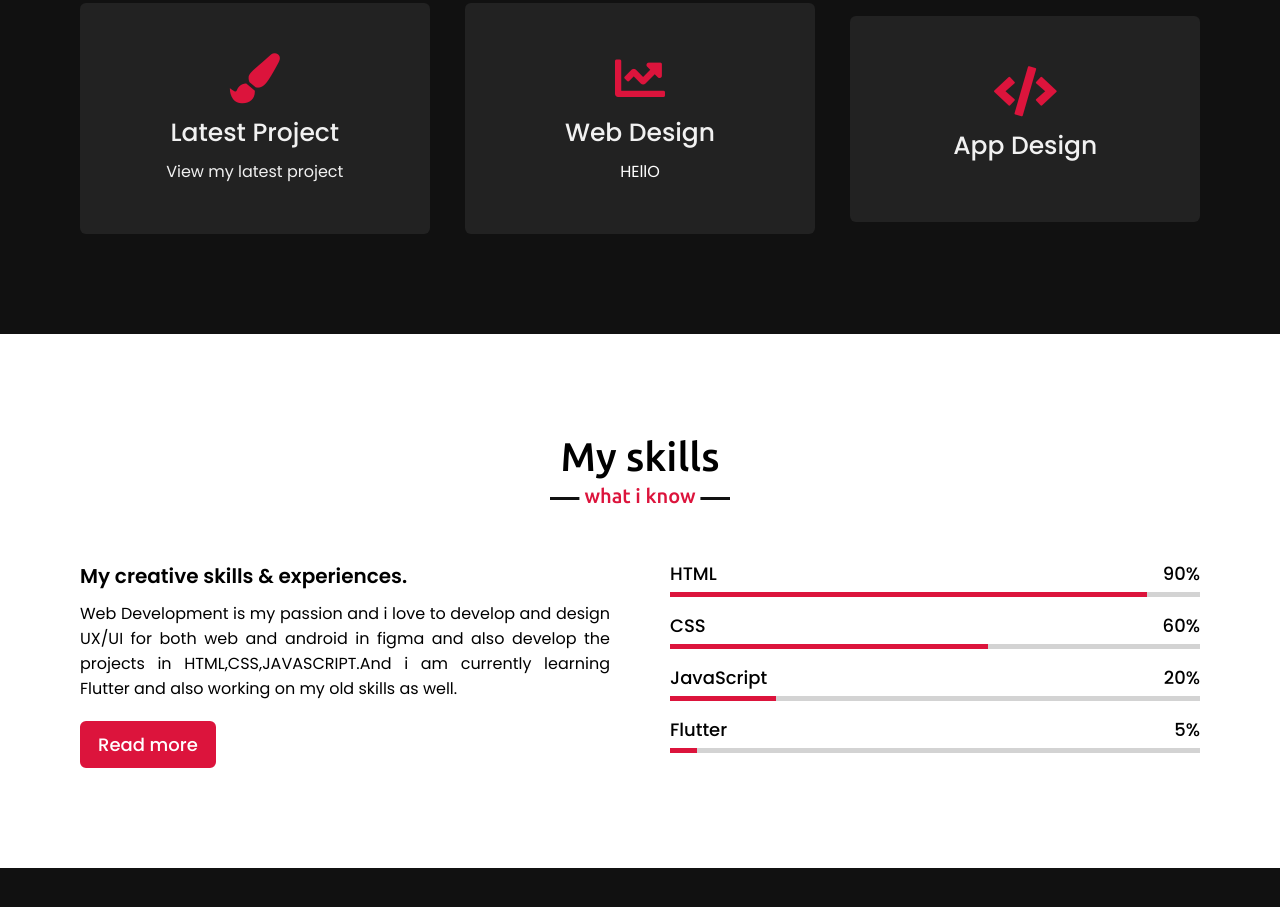
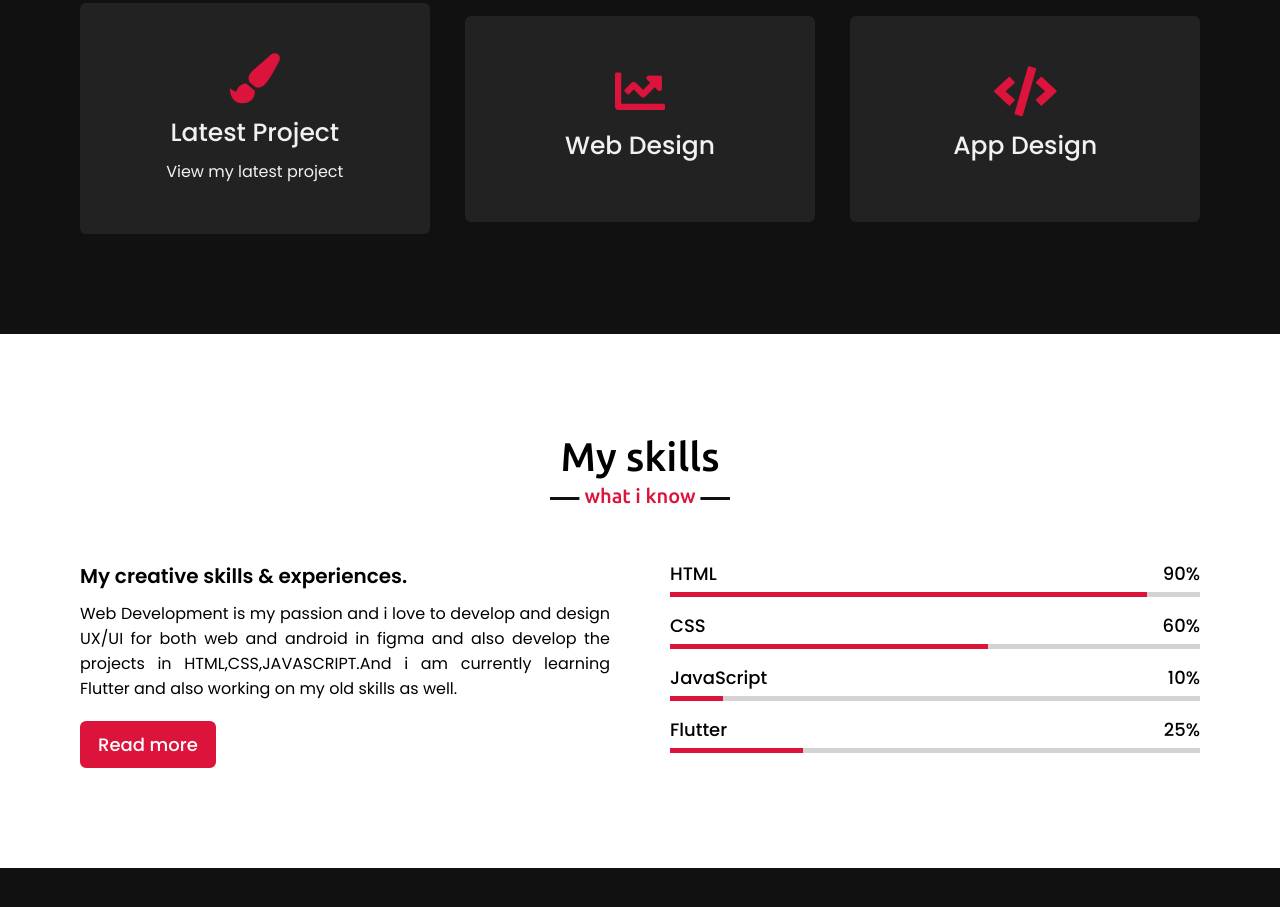
Before and after one commit to arbaan-max/Portfolio, a plain HTML site: page index.html in a window 1280 px wide. Shown: the part 1756-2663 px from the top of the page. Drawn offline with nearby package versions, Linux system fonts and the light colour scheme.

Commit message:
simplechanges

```diff
--- a/index.html
+++ b/index.html
@@ -80,7 +80,7 @@
                     <div class="box">
                         <i class="fas fa-chart-line"></i>
                         <div class="text"><a href="">Web Design</a></div>
-                        <p>HEllO</p>
+                        <!-- <p>HEllO</p> -->
                     </div>
                 </div>
                 <div class="card">
@@ -123,14 +123,14 @@
                     <div class="bars">
                         <div class="info">
                             <span>JavaScript</span>
-                            <span>20%</span>
+                            <span>10%</span>
                         </div>
                         <div class="line js"></div>
                     </div>
                     <div class="bars">
                         <div class="info">
                             <span>Flutter</span>
-                            <span>5%</span>
+                            <span>25%</span>
                         </div>
                         <div class="line flu"></div>
                 </div>
--- a/style.css
+++ b/style.css
@@ -375,10 +375,10 @@ home section styling
     width: 60%;
 }
 .skills-content .right .js::before{
-    width: 20%;
+    width: 10%;
 }
 .skills-content .right .flu::before{
-    width: 5%;
+    width: 25%;
 }
 
 /* =============================
```
